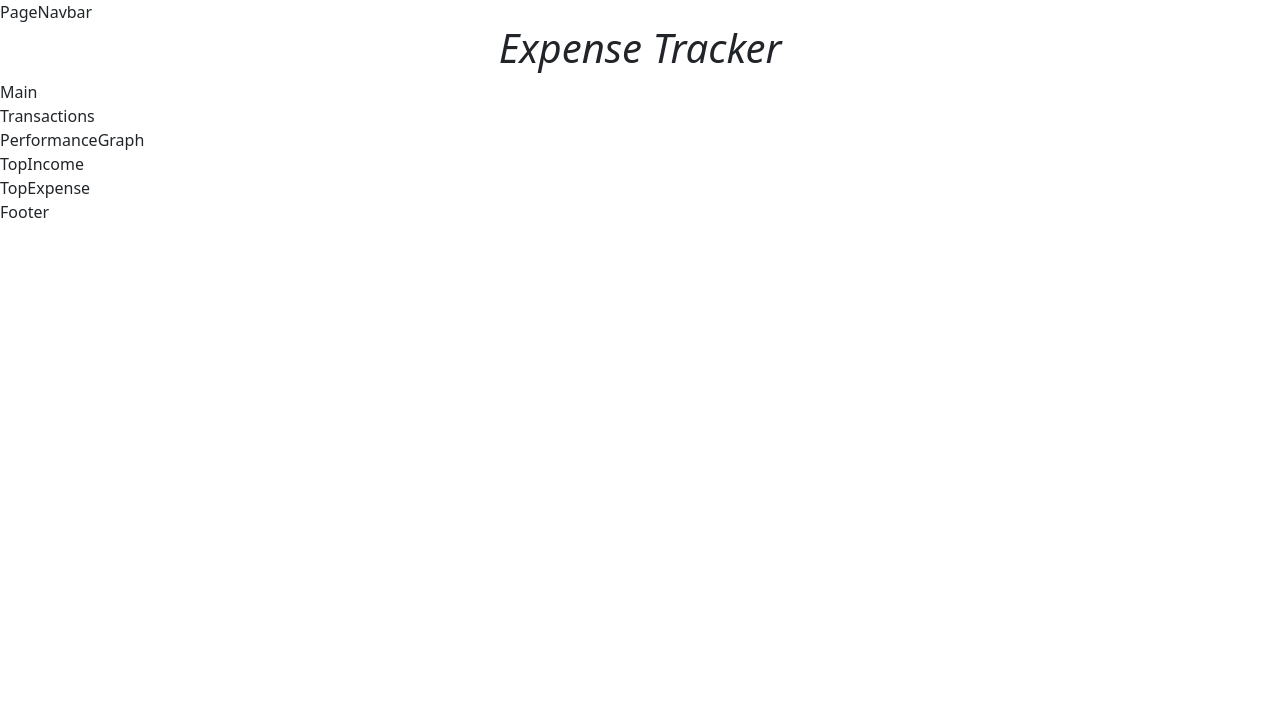
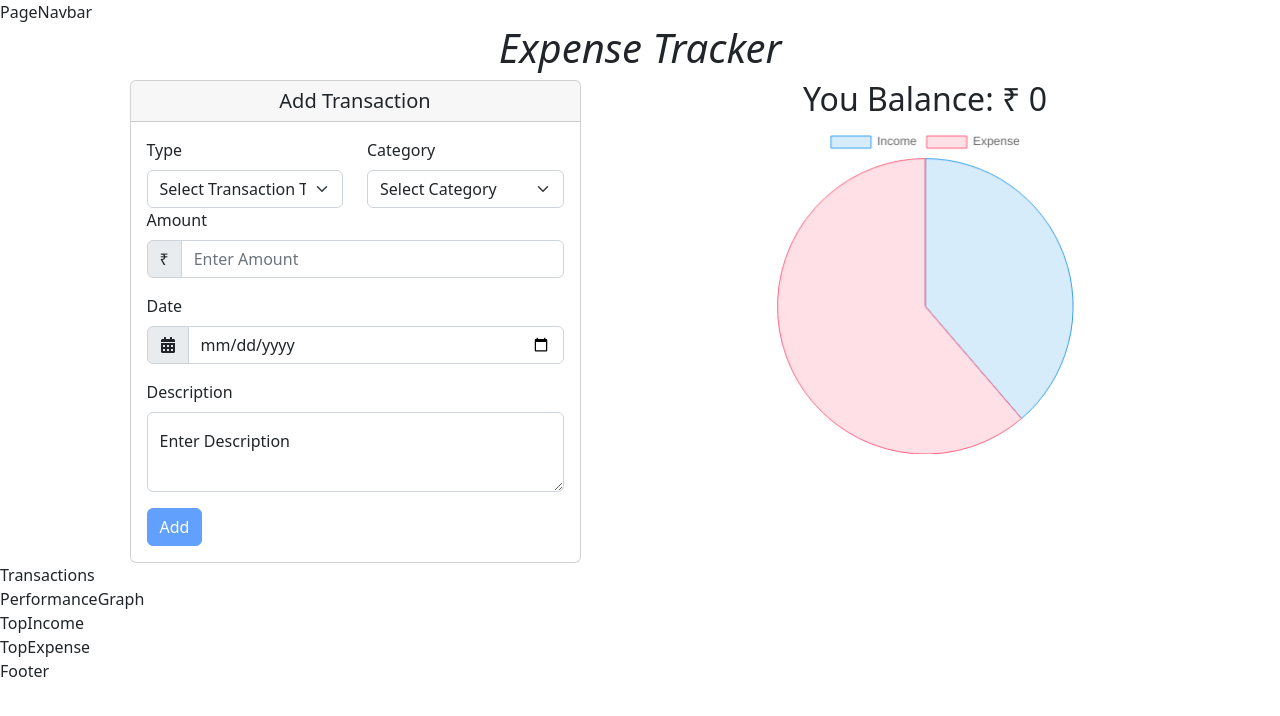
Before and after one commit to J0SAL/Decentralized-Expense-Tracker, a Next.js app in the folder frontend/: page / in a window 1280 px wide. Shown: the top 716 px of the page. Built offline with nearby package versions, Linux system fonts and the light colour scheme.

Commit message:
updated main page

```diff
--- /dev/null
+++ b/frontend/components/main/InputForm.tsx
@@ -0,0 +1,176 @@
+import React, { useState } from "react";
+import {
+  Row,
+  Col,
+  Card,
+  Button,
+  Form,
+  InputGroup,
+  FloatingLabel,
+} from "react-bootstrap";
+import { FaCalendarAlt } from "react-icons/fa";
+import styles from "../../styles/Main.module.css";
+import formatDate from "../../utils/formatDate";
+import {
+  incomeCategories,
+  expenseCategories,
+} from "../../constants/categories";
+
+function InputForm() {
+  const initialState = {
+    amount: null,
+    category: "",
+    type: "",
+    date: formatDate(new Date()),
+    description: "",
+  };
+
+  const [formData, setFormData] = React.useState(initialState);
+  const [loading, setLoading] = useState(false);
+  //   const [selectOptions, setSelectOptions] = useState([]);
+
+  const handleChange = (e: React.ChangeEvent<HTMLElement> | undefined) => {
+    let { name, value } = e!.target as HTMLInputElement;
+    if (name === "date") value = formatDate(new Date(value));
+    setFormData((prev) => ({ ...prev, [name]: value }));
+  };
+
+  const fun = () => {
+    return new Promise((resolve, reject) => {
+      setTimeout(() => {
+        resolve("Hello");
+      }, 2000);
+    });
+  };
+
+  const handleSubmit = async (e: React.FormEvent<HTMLElement> | undefined) => {
+    e!.preventDefault();
+    console.log(formData);
+    setLoading(true);
+    try {
+      // sent to blockchain
+      await fun();
+    } finally {
+      setLoading(false);
+    }
+    setFormData(initialState);
+    e!.target.reset();
+  };
+
+  const canSubmit: boolean =
+    formData.amount != null &&
+    formData.category.length > 0 &&
+    formData.type.length > 0 &&
+    formData.date.length > 0 &&
+    formData.description.length > 0 &&
+    loading === false;
+
+  const selectOptions: {
+    type: string;
+    color: string;
+  }[] = formData.type === "income" ? incomeCategories : expenseCategories;
+  return (
+    <Card>
+      <Card.Header as="h5" className="d-flex justify-content-center">
+        Add Transaction
+      </Card.Header>
+      <Card.Body>
+        <Form onSubmit={handleSubmit}>
+          <Row>
+            <Col md={6} xs={6}>
+              <Form.Label htmlFor="transaction-type">Type</Form.Label>
+              <Form.Select
+                size="md"
+                name="type"
+                onChange={handleChange}
+                disabled={loading}
+              >
+                <option disabled selected>
+                  Select Transaction Type
+                </option>
+                <option value="income">Income</option>
+                <option value="expense">Expense</option>
+              </Form.Select>
+            </Col>
+            <Col>
+              <Form.Label htmlFor="transaction-type">Category</Form.Label>
+              <Form.Select
+                size="md"
+                name="category"
+                onChange={handleChange}
+                disabled={loading}
+              >
+                <option selected disabled>
+                  Select {formData.type} Category
+                </option>
+                {selectOptions.map((option, key) => (
+                  <option
+                    key={key}
+                    value={option.type}
+                    //   style={{ color: option.color }}
+                  >
+                    {option.type}
+                  </option>
+                ))}
+              </Form.Select>
+            </Col>
+          </Row>
+          <Form.Label htmlFor="transaction-type">Amount</Form.Label>
+          <InputGroup className="mb-3">
+            <InputGroup.Text>₹</InputGroup.Text>
+            <Form.Control
+              id="transaction-type"
+              placeholder="Enter Amount"
+              type="number"
+              name="amount"
+              onChange={handleChange}
+              disabled={loading}
+              required
+            />
+          </InputGroup>
+
+          <Form.Label htmlFor="transaction-type">Date</Form.Label>
+          <InputGroup className="mb-3">
+            <InputGroup.Text>
+              <FaCalendarAlt />
+            </InputGroup.Text>
+            <Form.Control
+              id="transaction-type"
+              placeholder="Enter Amount"
+              type="date"
+              name="date"
+              onChange={handleChange}
+              disabled={loading}
+              required
+            />
+          </InputGroup>
+
+          <Form.Label htmlFor="description">Description</Form.Label>
+          <FloatingLabel label="Enter Description" className="mb-3">
+            <Form.Control
+              id="description"
+              as="textarea"
+              name="description"
+              onChange={handleChange}
+              placeholder="Enter Description"
+              style={{ height: "80px" }}
+              readOnly={loading}
+              plaintext={loading}
+              required
+            />
+          </FloatingLabel>
+
+          <Button variant="primary" type="submit" disabled={!canSubmit}>
+            {!loading ? (
+              `Add ${formData.type}`
+            ) : (
+              <span className="spinner-border" />
+            )}
+          </Button>
+        </Form>
+      </Card.Body>
+    </Card>
+  );
+}
+
+export default InputForm;
--- a/frontend/components/main/Main.tsx
+++ b/frontend/components/main/Main.tsx
@@ -1,7 +1,25 @@
 import React from "react";
+import { Container, Row, Col } from "react-bootstrap";
+import InputForm from "./InputForm";
+import { PieChart } from "./PieChart";
 
 function Main() {
-  return <div>Main</div>;
+  return (
+    <Container>
+      <Row gx={10}>
+        <Col md={6} xs={12} className="d-flex justify-content-center">
+          <div>
+            <InputForm />
+          </div>
+        </Col>
+        <Col md={6} xs={12} className="d-flex justify-content-center">
+          <div style={{ width: "60%" }}>
+            <PieChart />
+          </div>
+        </Col>
+      </Row>
+    </Container>
+  );
 }
 
 export default Main;
--- /dev/null
+++ b/frontend/components/main/PieChart.tsx
@@ -0,0 +1,27 @@
+import React from "react";
+import { Chart as ChartJS, ArcElement, Tooltip, Legend } from "chart.js";
+import { Pie } from "react-chartjs-2";
+
+ChartJS.register(ArcElement, Tooltip, Legend);
+
+export const data = {
+  labels: ["Income", "Expense"],
+  datasets: [
+    {
+      label: "# of Votes",
+      data: [12, 19],
+      backgroundColor: ["rgba(54, 162, 235, 0.2)", "rgba(255, 99, 132, 0.2)"],
+      borderColor: ["rgba(54, 162, 235, 1)", "rgba(255, 99, 132, 1)"],
+      borderWidth: 1,
+    },
+  ],
+};
+
+export function PieChart() {
+  return (
+    <div>
+      <h2 className="d-flex justify-content-center">You Balance: ₹ {0}</h2>
+      <Pie data={data} />
+    </div>
+  );
+}
--- /dev/null
+++ b/frontend/constants/categories.tsx
@@ -0,0 +1,50 @@
+const incomeColors = [
+  "#123123",
+  "#154731",
+  "#165f40",
+  "#16784f",
+  "#14915f",
+  "#10ac6e",
+  "#0bc77e",
+  "#04e38d",
+  "#00ff9d",
+];
+const expenseColors = [
+  "#b50d12",
+  "#bf2f1f",
+  "#c9452c",
+  "#d3583a",
+  "#dc6a48",
+  "#e57c58",
+  "#ee8d68",
+  "#f79d79",
+  "#ffae8a",
+  "#cc474b",
+  "#f55b5f",
+];
+
+export const incomeCategories = [
+  { type: "Business", color: incomeColors[0] },
+  { type: "Investments", color: incomeColors[1] },
+  { type: "Extra income", color: incomeColors[2] },
+  { type: "Deposits", color: incomeColors[3] },
+  { type: "Lottery", color: incomeColors[4] },
+  { type: "Gifts", color: incomeColors[5] },
+  { type: "Salary", color: incomeColors[6] },
+  { type: "Savings", color: incomeColors[7] },
+  { type: "Rental income", color: incomeColors[8] },
+];
+
+export const expenseCategories = [
+  { type: "Bills", color: expenseColors[0] },
+  { type: "Car", color: expenseColors[1] },
+  { type: "Clothes", color: expenseColors[2] },
+  { type: "Travel", color: expenseColors[3] },
+  { type: "Food", color: expenseColors[4] },
+  { type: "Shopping", color: expenseColors[5] },
+  { type: "House", color: expenseColors[6] },
+  { type: "Entertainment", color: expenseColors[7] },
+  { type: "Phone", color: expenseColors[8] },
+  { type: "Pets", color: expenseColors[9] },
+  { type: "Other", color: expenseColors[10] },
+];
--- a/frontend/package.json
+++ b/frontend/package.json
@@ -24,6 +24,7 @@
     "react-bootstrap": "^2.6.0",
     "react-chartjs-2": "^5.0.1",
     "react-dom": "18.2.0",
+    "react-icons": "^4.7.1",
     "typescript": "4.8.4"
   }
 }
--- /dev/null
+++ b/frontend/styles/Main.module.css
@@ -0,0 +1,3 @@
+.container {
+    padding: 0.2rem;
+}
--- /dev/null
+++ b/frontend/utils/formatDate.tsx
@@ -0,0 +1,17 @@
+const formatDate = (date: Date) => {
+  const d = new Date(date);
+  let month = `${d.getMonth() + 1}`;
+  let day = `${d.getDate()}`;
+  const year = d.getFullYear();
+
+  if (month.length < 2) {
+    month = `0${month}`;
+  }
+  if (day.length < 2) {
+    day = `0${day}`;
+  }
+
+  return [year, month, day].join("-");
+};
+
+export default formatDate;
```
Also changed, not shown: 2 other files (tests, documents, lock files or other folders).
